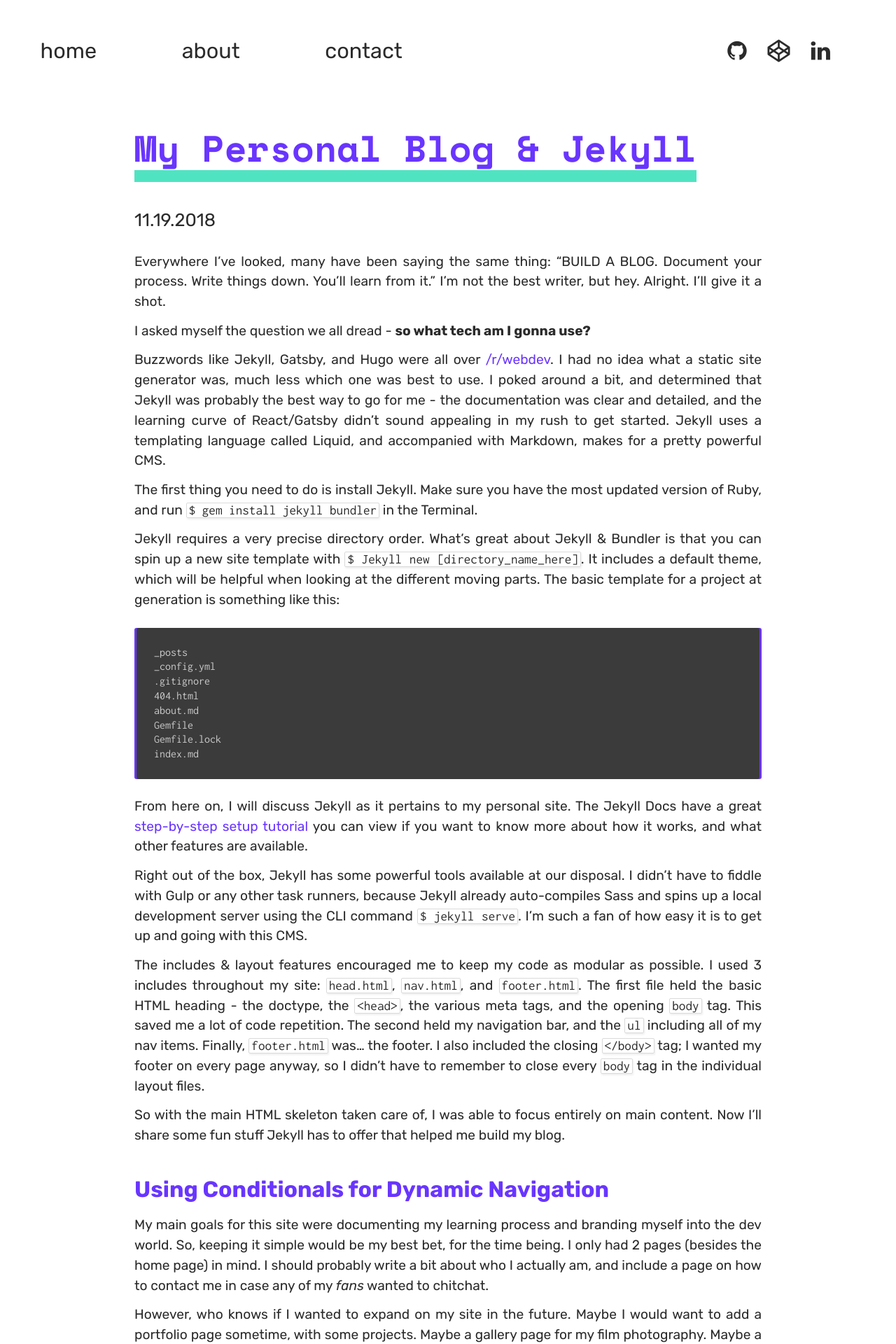
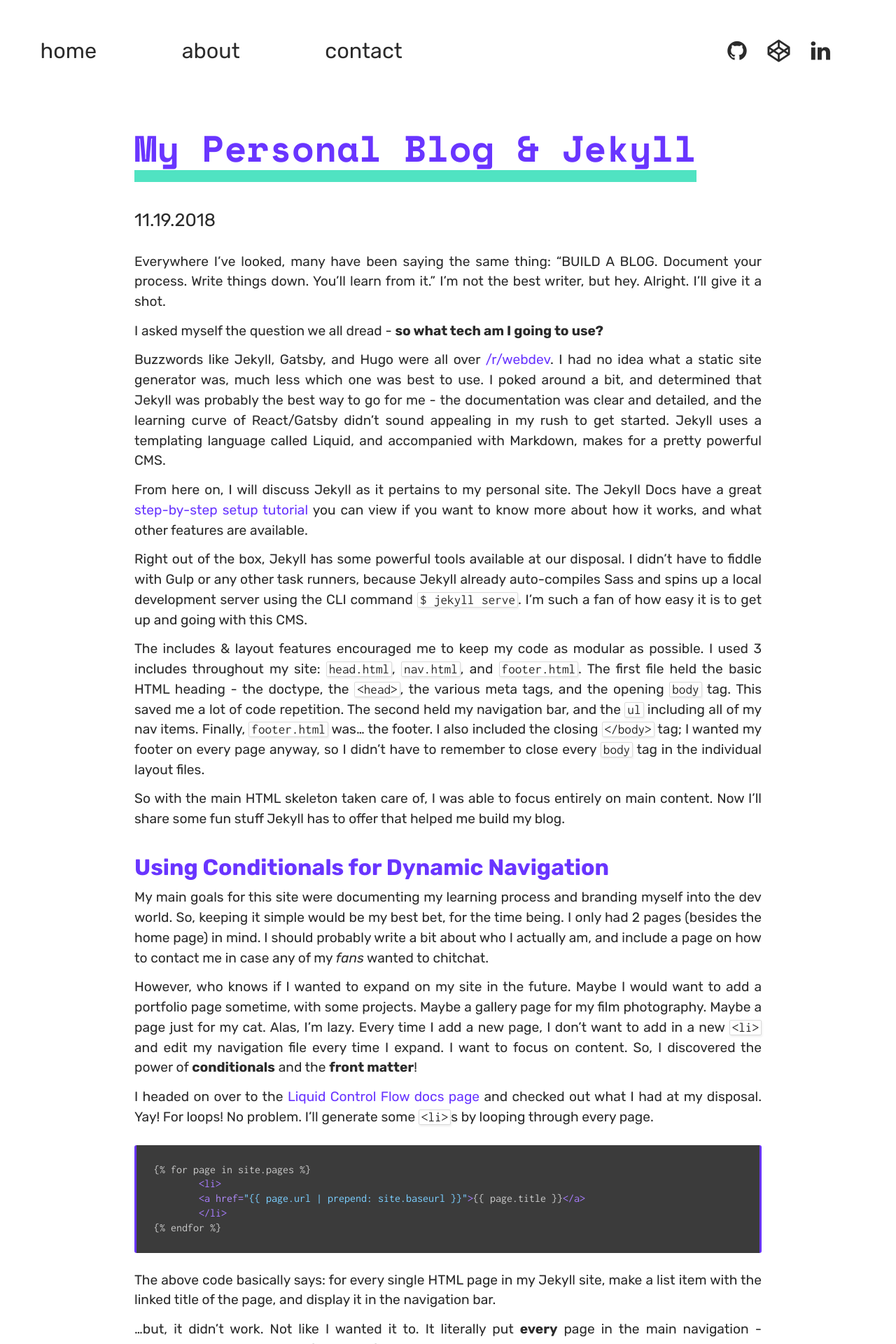
Before and after one commit to breezyfasano/breezyfasano-site, a Jekyll site: the page built from _posts/2018-11-19-my-jekyll-blog.md, in a window 1280 px wide. Shown: the top 1920 px of the page at 70% size. Built offline with Jekyll 4.4.1, drawn with Linux system fonts in a browser that asks for light colours; nearby versions of some CDN libraries.

Commit message:
mobile typography adjustment

````diff
--- a/_posts/2018-11-19-my-jekyll-blog.md
+++ b/_posts/2018-11-19-my-jekyll-blog.md
@@ -6,24 +6,9 @@
 
 Everywhere I've looked, many have been saying the same thing: "BUILD A BLOG. Document your process. Write things down. You'll learn from it." I'm not the best writer, but hey. Alright. I'll give it a shot.
 
-I asked myself the question we all dread - **so what tech am I gonna use?**
+I asked myself the question we all dread - **so what tech am I going to use?**
 
 Buzzwords like Jekyll, Gatsby, and Hugo were all over [/r/webdev](https://www.reddit.com/r/webdev). I had no idea what a static site generator was, much less which one was best to use. I poked around a bit, and determined that Jekyll was probably the best way to go for me - the documentation was clear and detailed, and the learning curve of React/Gatsby didn't sound appealing in my rush to get started. Jekyll uses a templating language called Liquid, and accompanied with Markdown, makes for a pretty powerful CMS.
-
-The first thing you need to do is install Jekyll. Make sure you have the most updated version of Ruby, and run `$ gem install jekyll bundler` in the Terminal.
-
-Jekyll requires a very precise directory order.  What's great about Jekyll & Bundler is that you can spin up a new site template with ```$ Jekyll new [directory_name_here]```. It includes a default theme, which will be helpful when looking at the different moving parts. The basic template for a project at generation is something like this:
-
-```
-_posts
-_config.yml
-.gitignore
-404.html
-about.md
-Gemfile
-Gemfile.lock
-index.md
-```
 
 From here on, I will discuss Jekyll as it pertains to my personal site. The Jekyll Docs have a great [step-by-step setup tutorial](https://jekyllrb.com/docs/step-by-step/01-setup/) you can view if you want to know more about how it works, and what other features are available.
 
--- a/_sass/_posts.scss
+++ b/_sass/_posts.scss
@@ -116,7 +116,8 @@
     h2 {
         font-size:1.5rem;
         color: $electricpurp;
-        margin: 7vw 0 0 0;
+        margin: 7vw 0 15px 0;
+        line-height: 2rem;
     }
 
     h3 {
````
Also changed, not shown: 1 other file.
